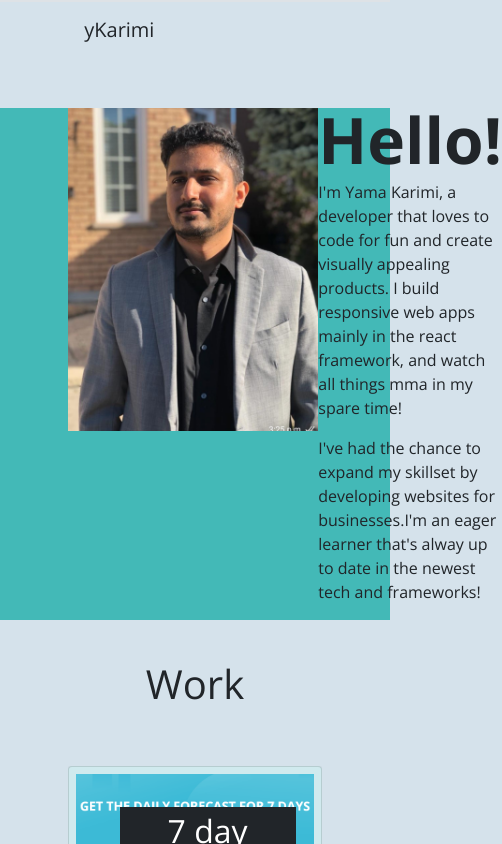
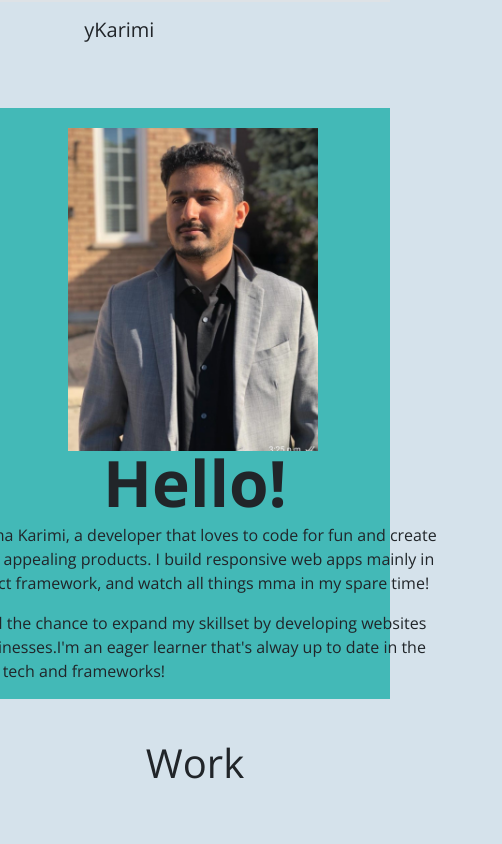
Before and after one commit to ykay220/Portfolio, a React (Create React App) app: page / in a window 390 px wide. Shown: the top 844 px of the page, 502 px wide, since content can reach past the window. Built offline with nearby package versions, Linux system fonts and the light colour scheme.

Commit message:
update js

```diff
--- a/public/index.html
+++ b/public/index.html
@@ -32,7 +32,7 @@
       work correctly both with client-side routing and a non-root public URL.
       Learn how to configure a non-root public URL by running `npm run build`.
     -->
-    <title>React App</title>
+    <title>Yama Karimi Portfolio</title>
   </head>
   <body>
     <noscript>You need to enable JavaScript to run this app.</noscript>
--- a/src/App.css
+++ b/src/App.css
@@ -110,6 +110,24 @@ padding-bottom: 50px;
 @media (min-width: 600px) {
   .cards {
     grid-template-columns: repeat(2, 1fr);
+  }
+}
+
+@media (max-width: 1225px) {
+  .banner-content{
+    flex-direction: column;
+  }
+
+  .banner-text h1{
+    text-align: center;
+  }
+
+  .profile-image{
+    padding-top: 20px;
+  }
+
+  .footer-text{
+    display: none;
   }
 }
 
```
